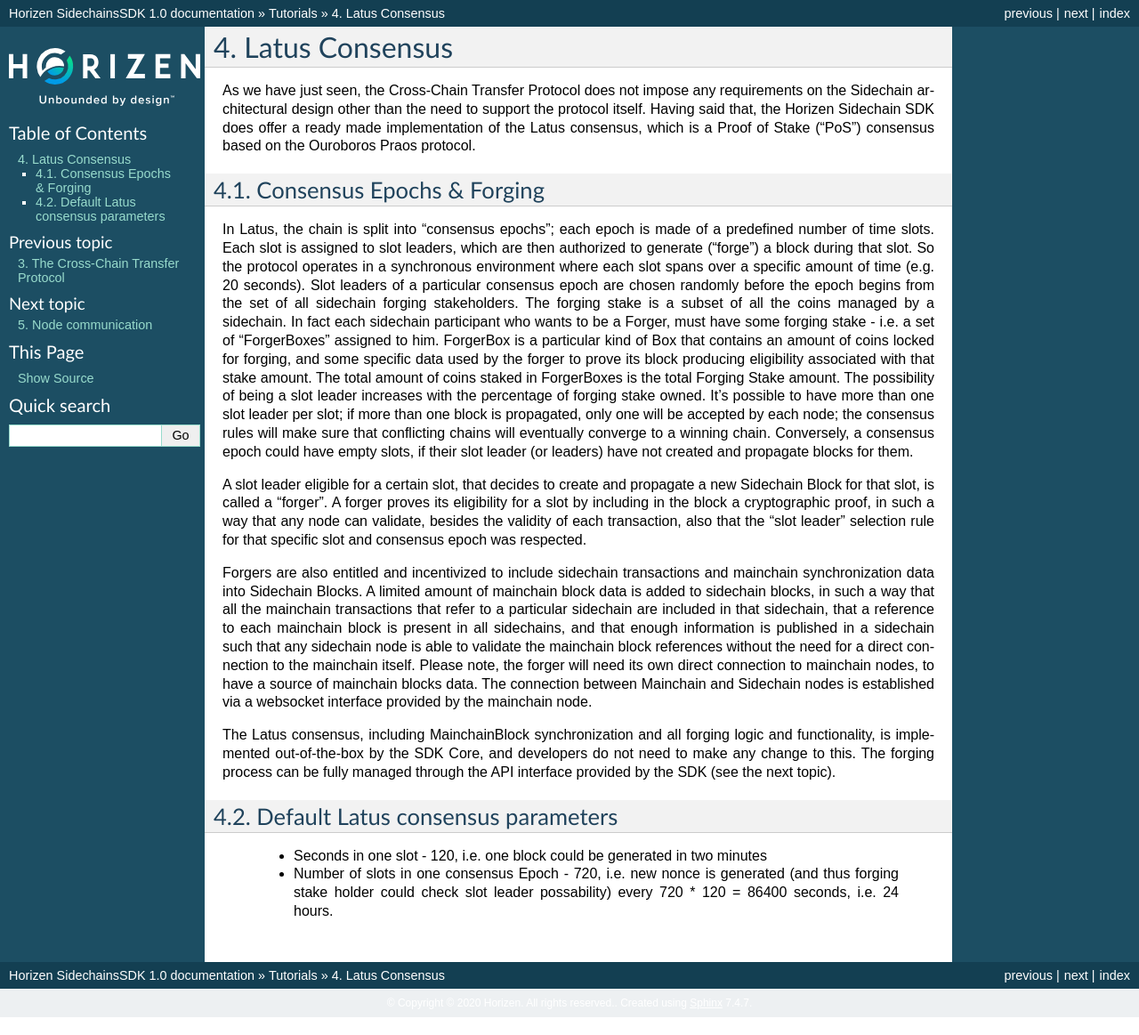
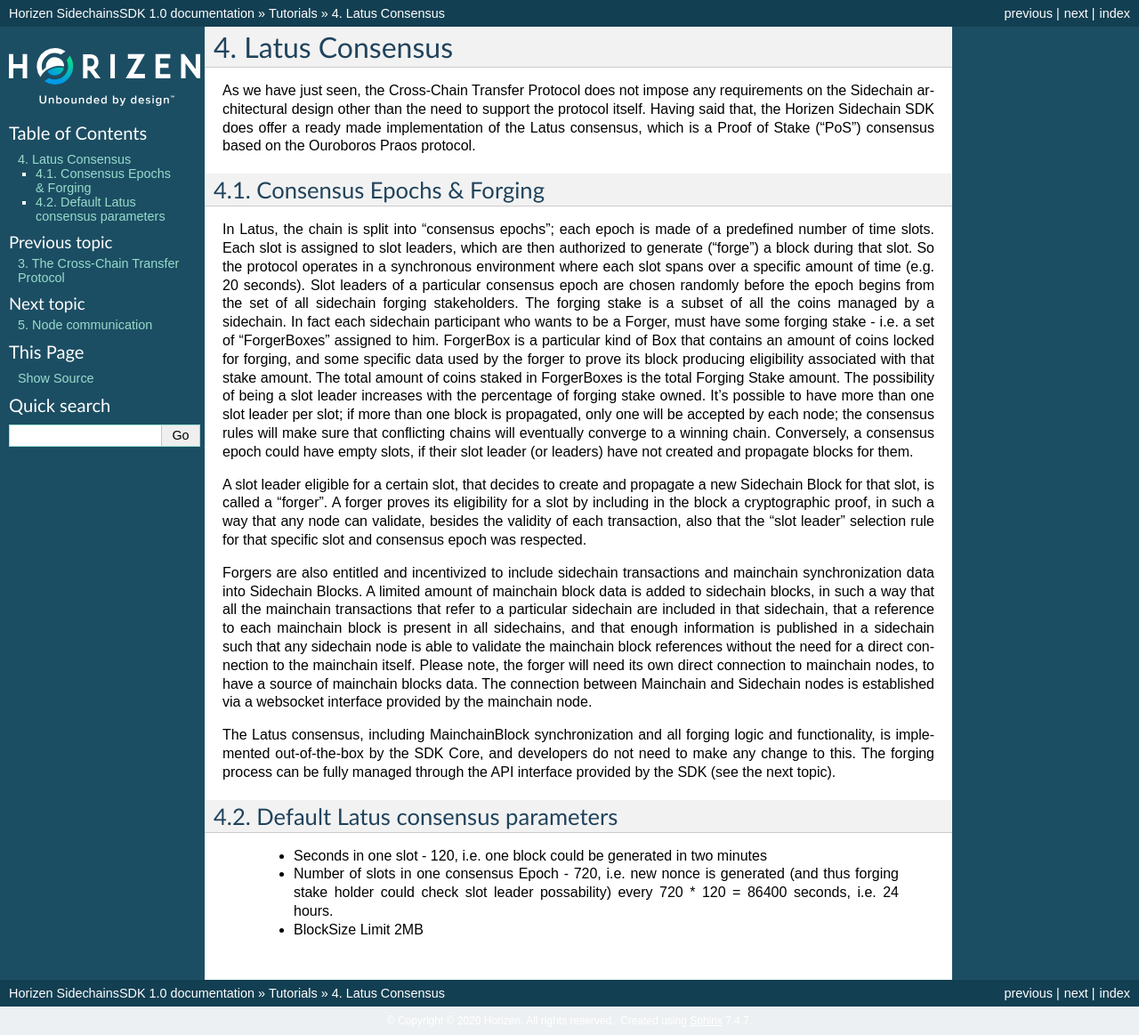
Before and after one commit to megaluck/documentation, a Sphinx documentation site: the page built from docs/introduction/04-Latus-Consensus.rst, in a window 1280 px wide. Shown: the whole page at 89% size. Built offline with Sphinx 7.4.7, drawn with Linux system fonts in a browser that asks for light colours; pages that are not in the unit, such as notebooks, are missing from menus.

Commit message:
Update 04-Latus-Consensus.rst

```diff
--- a/docs/introduction/04-Latus-Consensus.rst
+++ b/docs/introduction/04-Latus-Consensus.rst
@@ -24,3 +24,4 @@
 
   * Seconds in one slot - 120, i.e. one block could be generated in two minutes
   * Number of slots in one consensus Epoch - 720, i.e. new nonce is generated (and thus forging stake holder could check slot leader possability) every 720 * 120 =  86400 seconds, i.e. 24 hours.
+  * BlockSize Limit 2MB
```
